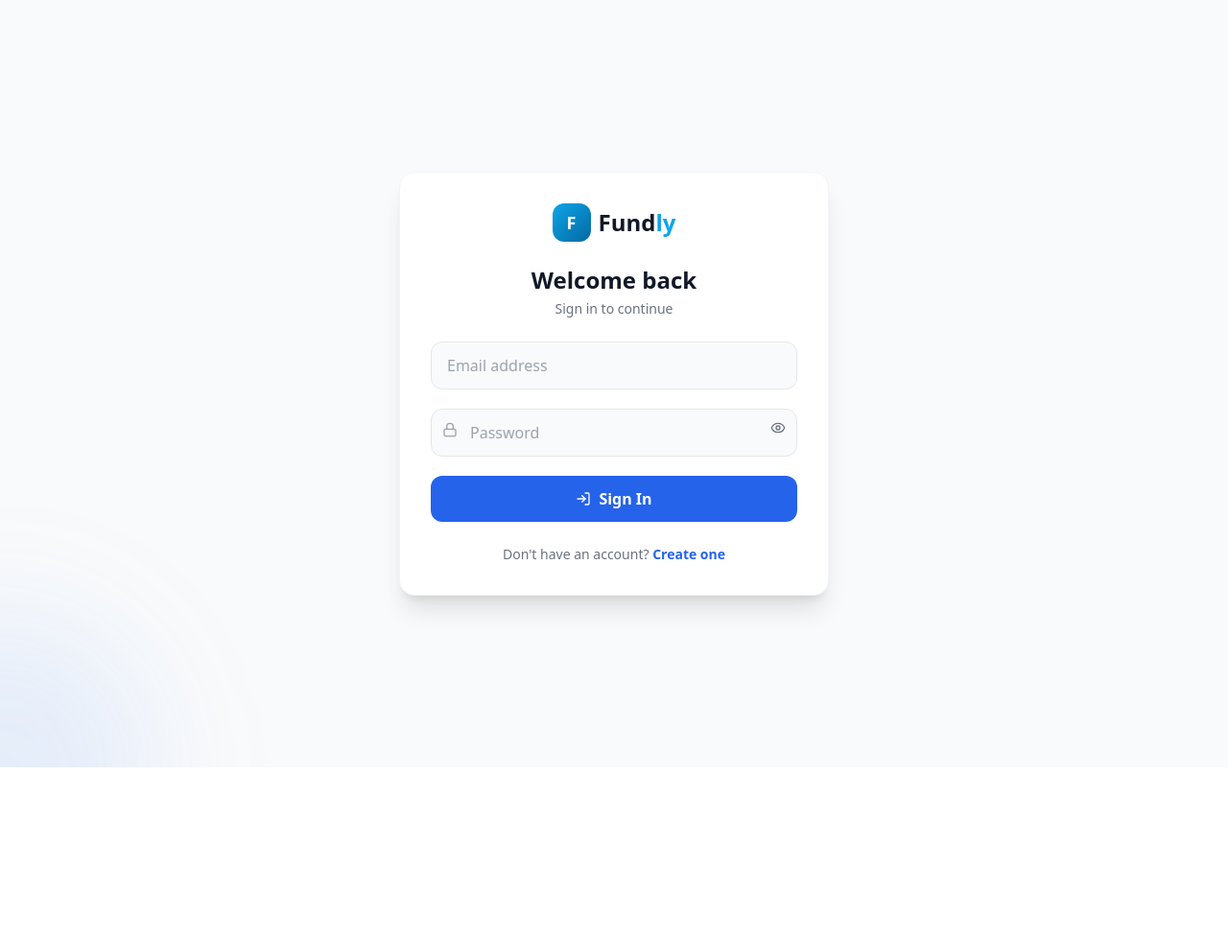
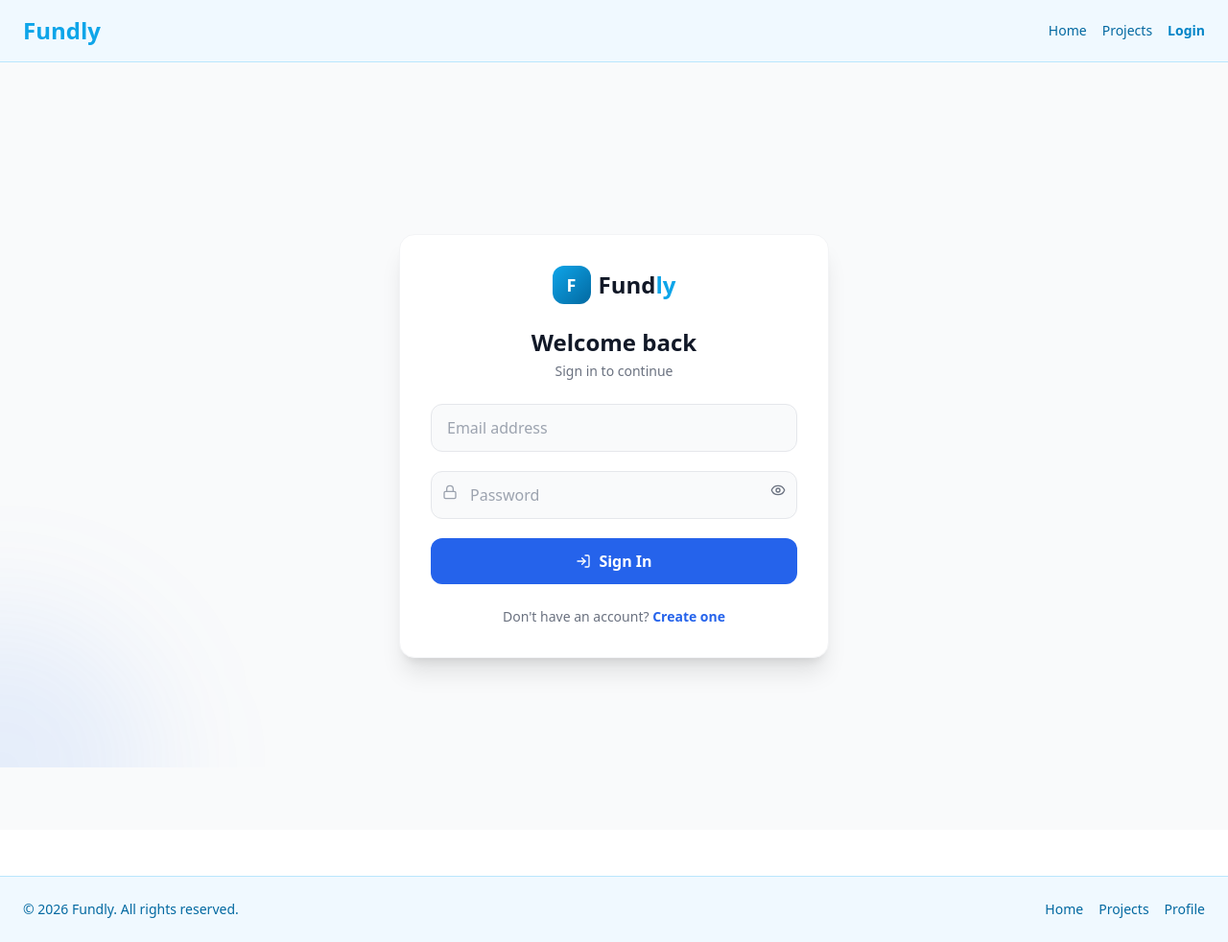
Before and after one commit to ebrahimmostafa133/fundly-frontend, a React (Vite) app: page /login in a window 1280 px wide. Shown: the whole page at 96% size. Before the commit the page ends 800 px from the top, so only its background shows below. Built offline with nearby package versions, Linux system fonts and the light colour scheme; no server answers.

Commit message:
AppHeader and AppFooter for improved layout and homepage

```diff
--- a/src/App.tsx
+++ b/src/App.tsx
@@ -1,7 +1,17 @@
 import AppRoutes from './routes/AppRoutes'
+import AppFooter from './components/shared/app-footer'
+import AppHeader from './components/shared/app-header'
 
 function App() {
-  return <AppRoutes />
+  return (
+    <div className="min-h-screen flex flex-col">
+      <AppHeader />
+      <main className="flex-1">
+        <AppRoutes />
+      </main>
+      <AppFooter />
+    </div>
+  )
 }
 
 export default App
--- /dev/null
+++ b/src/components/shared/app-footer.tsx
@@ -0,0 +1,26 @@
+import { Link } from 'react-router-dom';
+
+export default function AppFooter() {
+  const currentYear = new Date().getFullYear();
+
+  return (
+    <footer className="mt-12 border-t border-primary-200 bg-primary-50">
+      <div className="mx-auto max-w-7xl px-4 py-6 sm:px-6 flex flex-col gap-2 sm:flex-row sm:items-center sm:justify-between">
+        <p className="text-sm text-primary-700">
+          © {currentYear} Fundly. All rights reserved.
+        </p>
+        <div className="flex items-center gap-4 text-sm">
+          <Link to="/" className="text-primary-700 hover:text-primary-500 transition-colors">
+            Home
+          </Link>
+          <Link to="/projects" className="text-primary-700 hover:text-primary-500 transition-colors">
+            Projects
+          </Link>
+          <Link to="/profile" className="text-primary-700 hover:text-primary-500 transition-colors">
+            Profile
+          </Link>
+        </div>
+      </div>
+    </footer>
+  );
+}
--- /dev/null
+++ b/src/components/shared/app-header.tsx
@@ -0,0 +1,75 @@
+import { Link, NavLink, useNavigate } from 'react-router-dom';
+
+export default function AppHeader() {
+  const navigate = useNavigate();
+  const isLoggedIn = !!localStorage.getItem('access');
+
+  const handleLogout = () => {
+    localStorage.removeItem('access');
+    localStorage.removeItem('refresh_token');
+    localStorage.removeItem('user');
+    navigate('/login');
+  };
+
+  return (
+    <header className="border-b border-primary-200 bg-primary-50">
+      <div className="mx-auto max-w-7xl px-4 py-4 sm:px-6 flex items-center justify-between gap-4">
+        <Link to="/" className="text-2xl font-extrabold text-primary-500">
+          Fundly
+        </Link>
+
+        <nav className="flex items-center gap-4 text-sm">
+          <NavLink
+            to="/"
+            className={({ isActive }) =>
+              isActive ? 'text-primary-600 font-semibold' : 'text-primary-700 hover:text-primary-500'
+            }
+          >
+            Home
+          </NavLink>
+          <NavLink
+            to="/projects"
+            className={({ isActive }) =>
+              isActive ? 'text-primary-600 font-semibold' : 'text-primary-700 hover:text-primary-500'
+            }
+          >
+            Projects
+          </NavLink>
+
+          {isLoggedIn ? (
+            <>
+              <NavLink
+                to="/profile"
+                className={({ isActive }) =>
+                  isActive
+                    ? 'text-primary-600 font-semibold'
+                    : 'text-primary-700 hover:text-primary-500'
+                }
+              >
+                Profile
+              </NavLink>
+              <button
+                type="button"
+                onClick={handleLogout}
+                className="rounded-lg bg-primary-500 px-3 py-1.5 font-semibold text-white hover:bg-primary-600 transition-colors"
+              >
+                Logout
+              </button>
+            </>
+          ) : (
+            <NavLink
+              to="/login"
+              className={({ isActive }) =>
+                isActive
+                  ? 'text-primary-600 font-semibold'
+                  : 'text-primary-700 hover:text-primary-500'
+              }
+            >
+              Login
+            </NavLink>
+          )}
+        </nav>
+      </div>
+    </header>
+  );
+}
```
